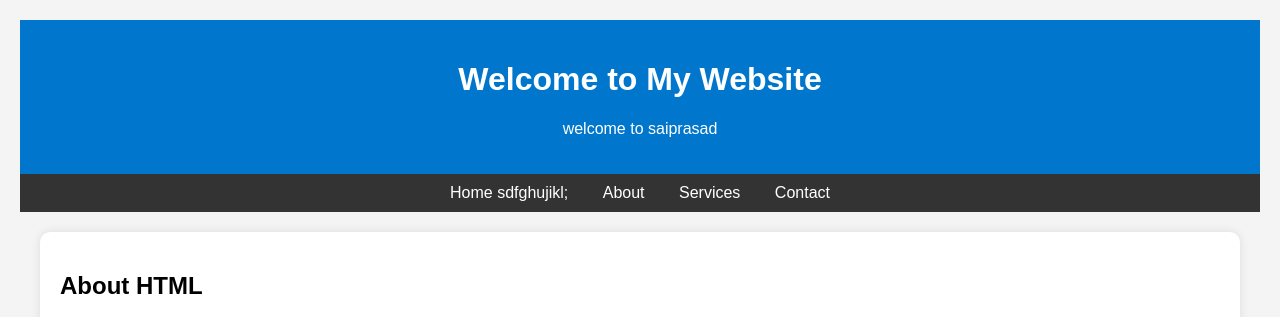
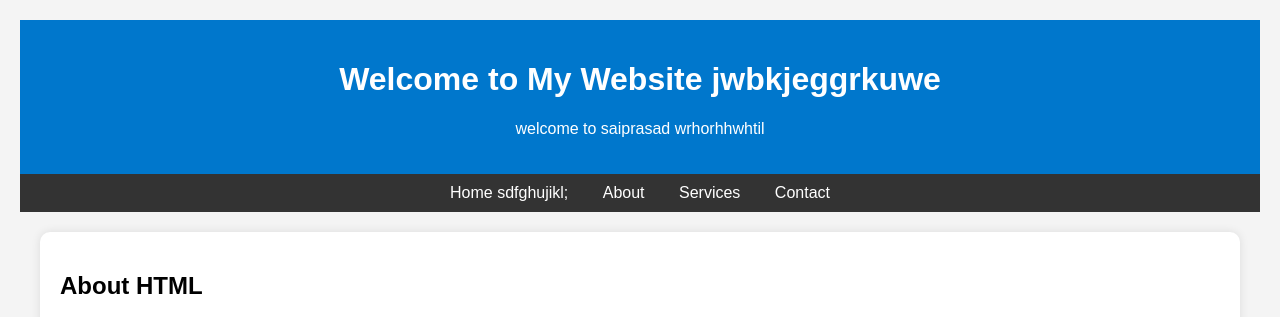
Before and after one commit to Saiprasad251/git, a plain HTML site: page index.html in a window 1280 px wide. Shown: the top 317 px of the page. Drawn offline with Linux system fonts and the light colour scheme.

Commit message:
updated code

```diff
--- a/index.html
+++ b/index.html
@@ -83,8 +83,8 @@
 <body>
 
 <header>
-    <h1>Welcome to My Website</h1>
-    <p>welcome to saiprasad</p>
+    <h1>Welcome to My Website jwbkjeggrkuwe</h1>
+    <p>welcome to saiprasad wrhorhhwhtil</p>
 </header>
 
 <nav>
```
